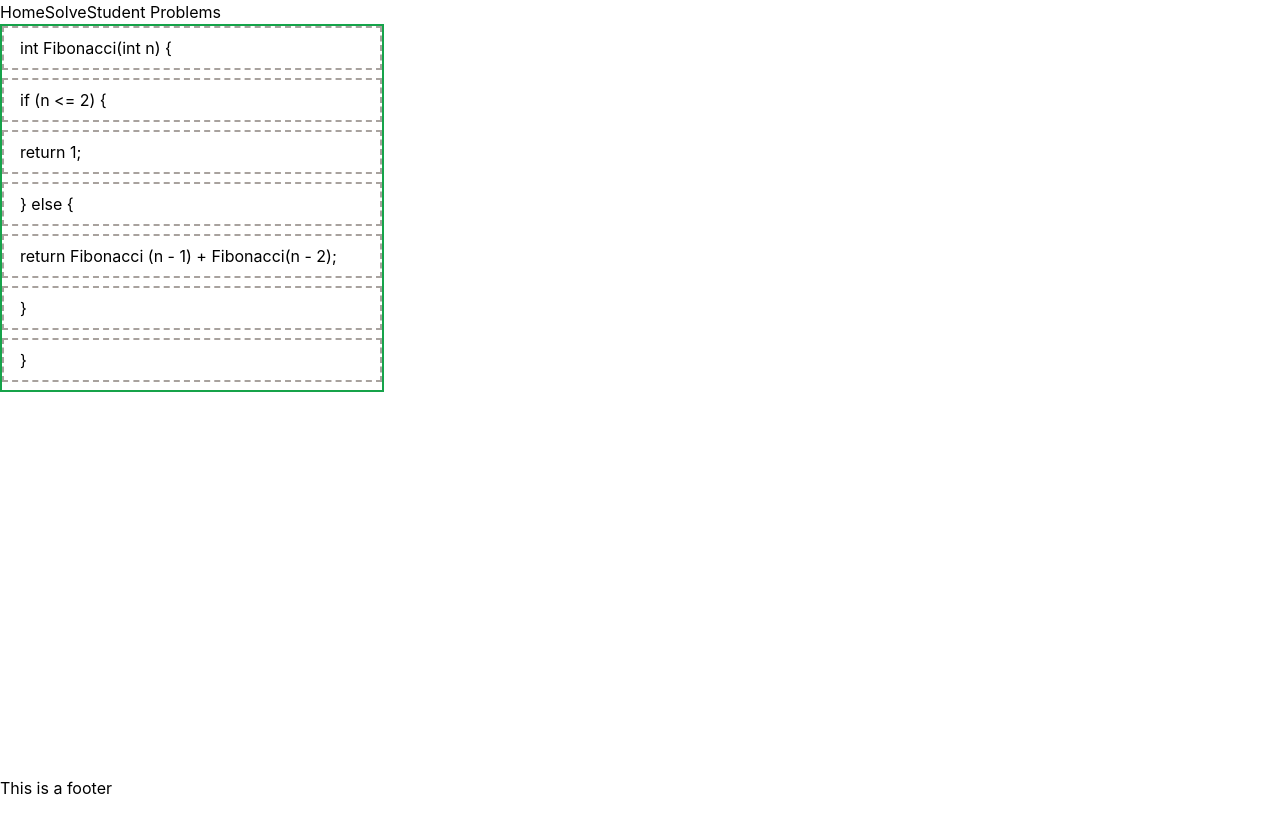
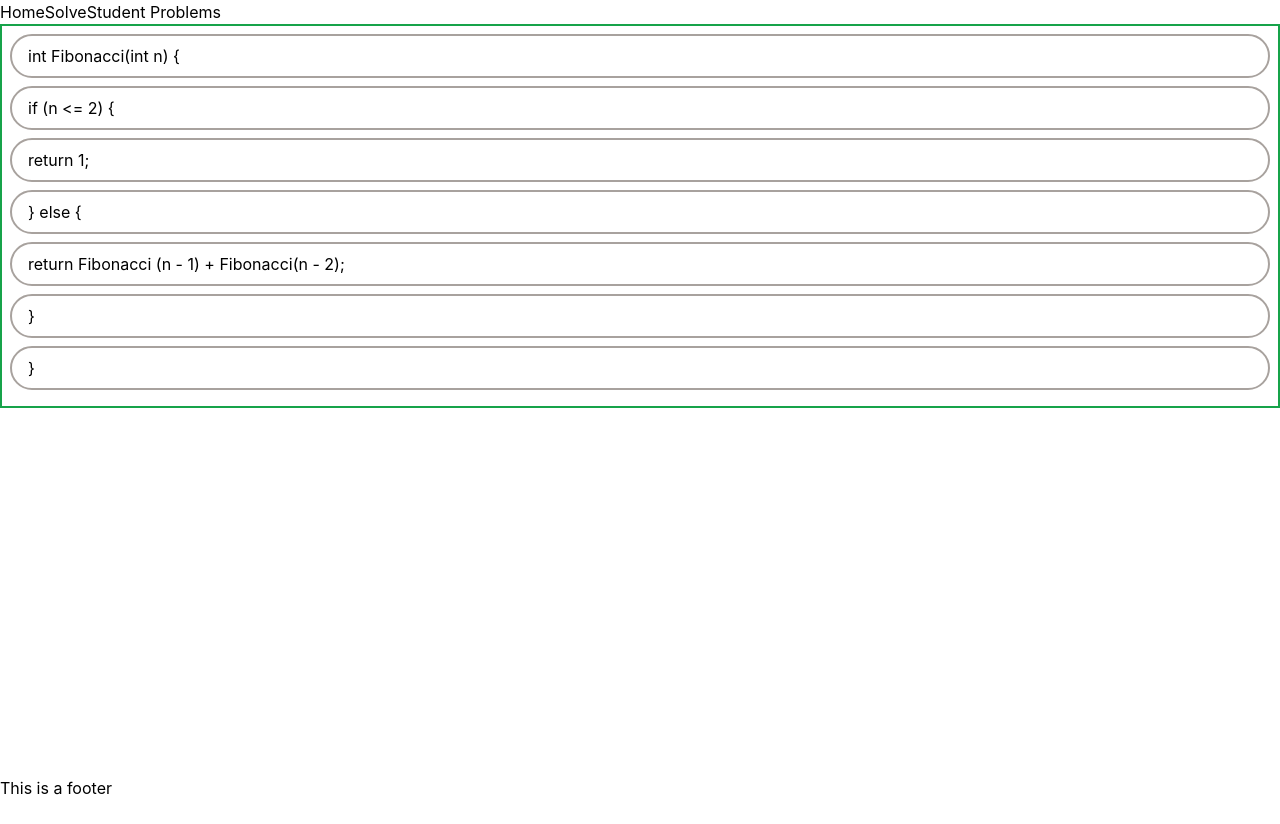
Before and after one commit to HiruNya/Parsons-Tool, a React (Create React App) app in the folder parsons-tool-frontend/: page /problems in a window 1280 px wide. Built offline with nearby package versions, Linux system fonts and the light colour scheme.

Commit message:
Add styling changes to solve parsons components
Coauthor: Flynn Fromont

```diff
--- a/parsons-tool-frontend/src/components/blocks/Block.js
+++ b/parsons-tool-frontend/src/components/blocks/Block.js
@@ -67,7 +67,7 @@ const Block = ({ id, text, index, moveCard, fadedIndices, indentation }) => {
     const marginLeft = (indentation * 20) + "px"
     drag(drop(ref))
     return (
-        <div className="flex py-2 px-4 mb-2 border-2 border-stone-400 border-dashed justify-start cursor-move bg-white" ref={ref} style={{ marginLeft }} data-handler-id={handlerId}>
+        <div className="flex py-2 px-4 mb-2 border-2 border-stone-400 border-solid rounded-full justify-start cursor-move bg-white" ref={ref} style={{ marginLeft }} data-handler-id={handlerId}>
             {toFadedChildren(text, fadedIndices)}
         </div>
     )
@@ -84,7 +84,7 @@ const toFadedChildren = (text, fadedIndices) => {
         lastIndex = f;
     }
     spans.push(text.slice(lastIndex, text.length));
-    return spans.map(span => (span && <span>{span}</span>) || <input type="text" style={{width: "10ch"}} />);
+    return spans.map(span => (span && <span>{span}</span>) || <input type="text" className={"bg-stone-200 rounded-full px-1 mx-2"} style={{width: "10ch"}} />);
 }
 
 export default Block;
--- a/parsons-tool-frontend/src/components/space/Space.js
+++ b/parsons-tool-frontend/src/components/space/Space.js
@@ -19,7 +19,7 @@ const Space = ({ blocks, moveCard, matches }) => {
     }, [moveCard])
     return (
         <>
-            <div className={`w-96 border-solid border-2 ${matches ? "border-green-600" : "border-red-600"}`}>{blocks.map(renderCard)}</div>
+            <div className={`p-2 border-solid border-2 ${matches ? "border-green-600" : "border-red-600"}`}>{blocks.map(renderCard)}</div>
         </>
     )
 }
```
